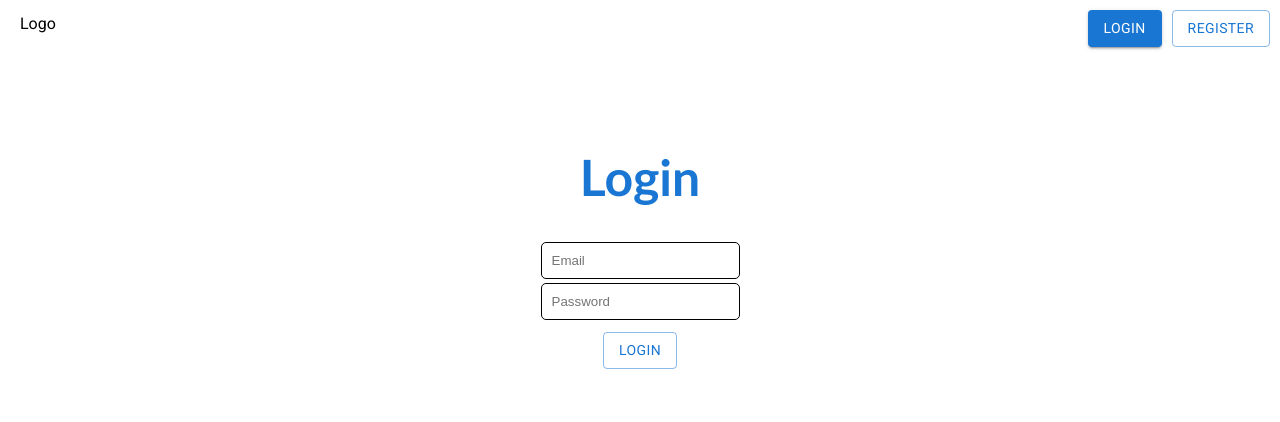
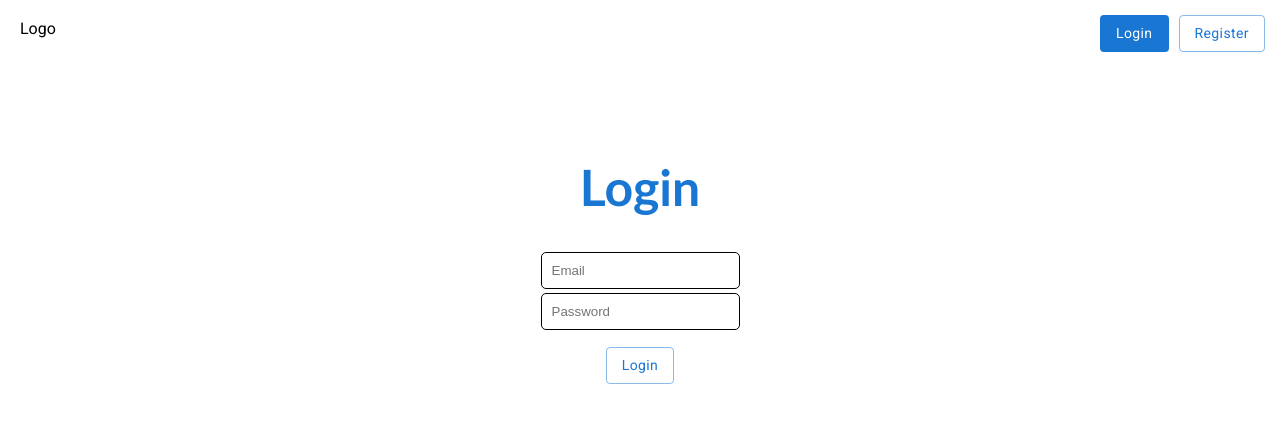
Before and after one commit to adnan-mujagic/tech-shop-frontend, a React (Create React App) app: page /login in a window 1280 px wide. Shown: the top 422 px of the page. Built offline with nearby package versions, Linux system fonts and the light colour scheme.

Commit message:
Customized the button a bit

```diff
--- /dev/null
+++ b/src/components/Button/Button.jsx
@@ -0,0 +1,19 @@
+import React from "react";
+import { Button as MaterialUIButton } from "@mui/material";
+import styles from "./Button.module.scss";
+
+function Button({ variant, text, disabled }) {
+  return (
+    <div className={styles["button-wrapper"]}>
+      <MaterialUIButton
+        className={styles[`button-${variant}`]}
+        variant={variant}
+        disabled={disabled}
+      >
+        {text}
+      </MaterialUIButton>
+    </div>
+  );
+}
+
+export default Button;
--- /dev/null
+++ b/src/components/Button/Button.module.scss
@@ -0,0 +1,30 @@
+.button-wrapper {
+  display: inline;
+}
+
+.button {
+  box-shadow: none !important;
+  text-transform: none !important;
+  margin: 5px !important;
+
+  &:hover {
+    outline: none;
+    border: none;
+    box-shadow: none !important;
+  }
+}
+
+.button-contained {
+  @extend .button;
+  &:hover {
+    background-color: rgb(91, 91, 172) !important;
+  }
+}
+
+.button-outlined {
+  @extend .button;
+  &:hover {
+    border: 1px solid rgb(91, 91, 172) !important;
+    color: rgb(91, 91, 172);
+  }
+}
--- /dev/null
+++ b/src/components/Button/index.js
@@ -0,0 +1,3 @@
+import Button from "./Button";
+
+export default Button;
--- a/src/components/Navbar/Navbar.jsx
+++ b/src/components/Navbar/Navbar.jsx
@@ -1,5 +1,5 @@
 import React from "react";
-import { Button } from "@mui/material";
+import Button from "../Button";
 import styles from "./Navbar.module.scss";
 
 function Navbar() {
@@ -8,10 +8,12 @@ function Navbar() {
       <div className={styles["navbar-container"]}>
         <div className={styles.logo}>Logo</div>
         <div className={styles.buttons}>
-          <Button variant="contained" className={styles.login}>
-            Login
-          </Button>
-          <Button variant="outlined">Register</Button>
+          <Button
+            variant="contained"
+            className={styles["amarweajklsdfl"]}
+            text="Login"
+          />
+          <Button variant="outlined" text="Register" />
         </div>
       </div>
     </div>
--- a/src/components/Navbar/Navbar.module.scss
+++ b/src/components/Navbar/Navbar.module.scss
@@ -2,10 +2,6 @@
   display: flex;
   justify-content: space-between;
   align-items: center;
-}
-
-.login {
-  margin-right: 10px !important;
 }
 
 .logo {
--- a/src/routes/Login/Login.jsx
+++ b/src/routes/Login/Login.jsx
@@ -1,7 +1,7 @@
 import React from "react";
 import Navbar from "../../components/Navbar";
 import Input from "../../components/Input";
-import { Button } from "@mui/material";
+import Button from "../../components/Button/Button";
 import styles from "./Login.module.scss";
 
 function Login() {
@@ -12,9 +12,9 @@ function Login() {
       <div className={styles["login-form"]}>
         <Input placeholder="Email" />
         <Input placeholder="Password" password />
-        <Button variant="outlined" className={styles["login-button"]}>
-          Login
-        </Button>
+        <div className={styles["login-button"]}>
+          <Button variant="outlined" text="Login" />
+        </div>
       </div>
     </div>
   );
```
